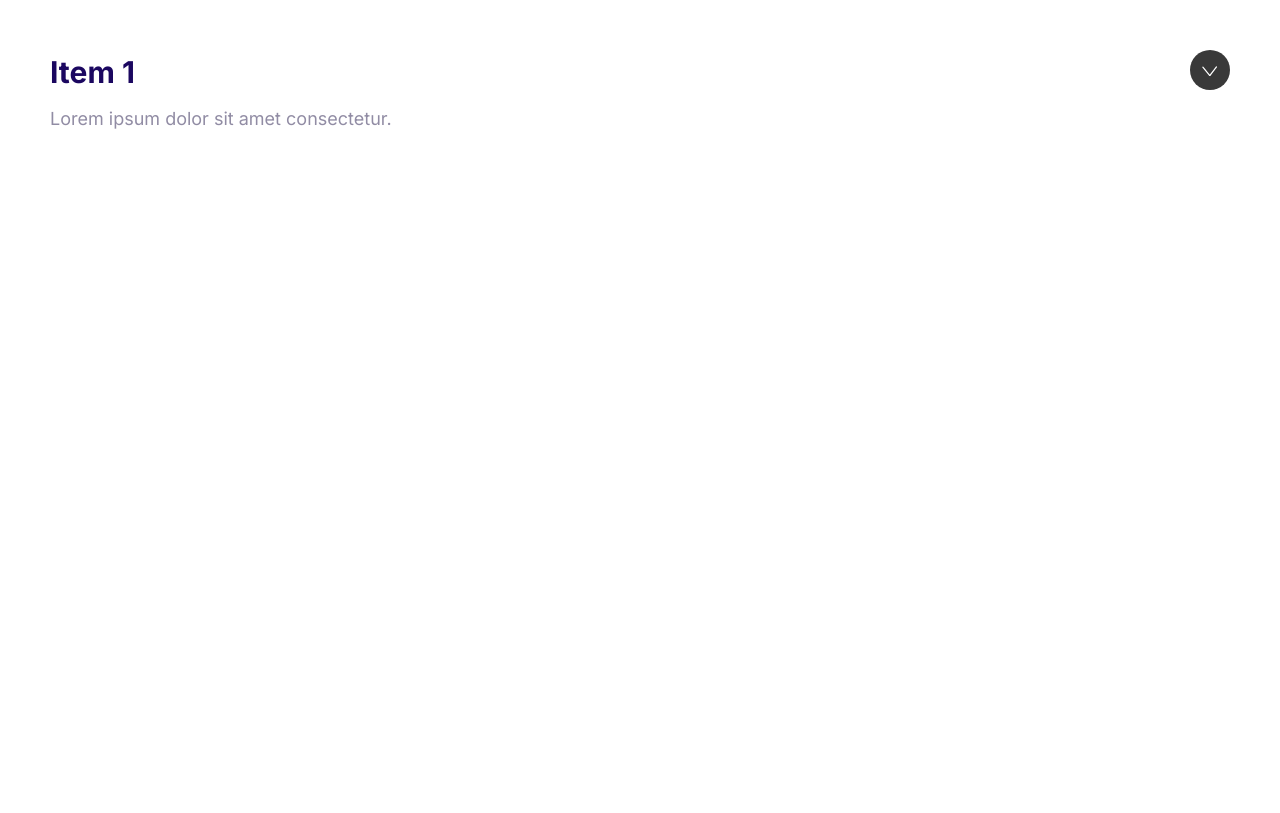
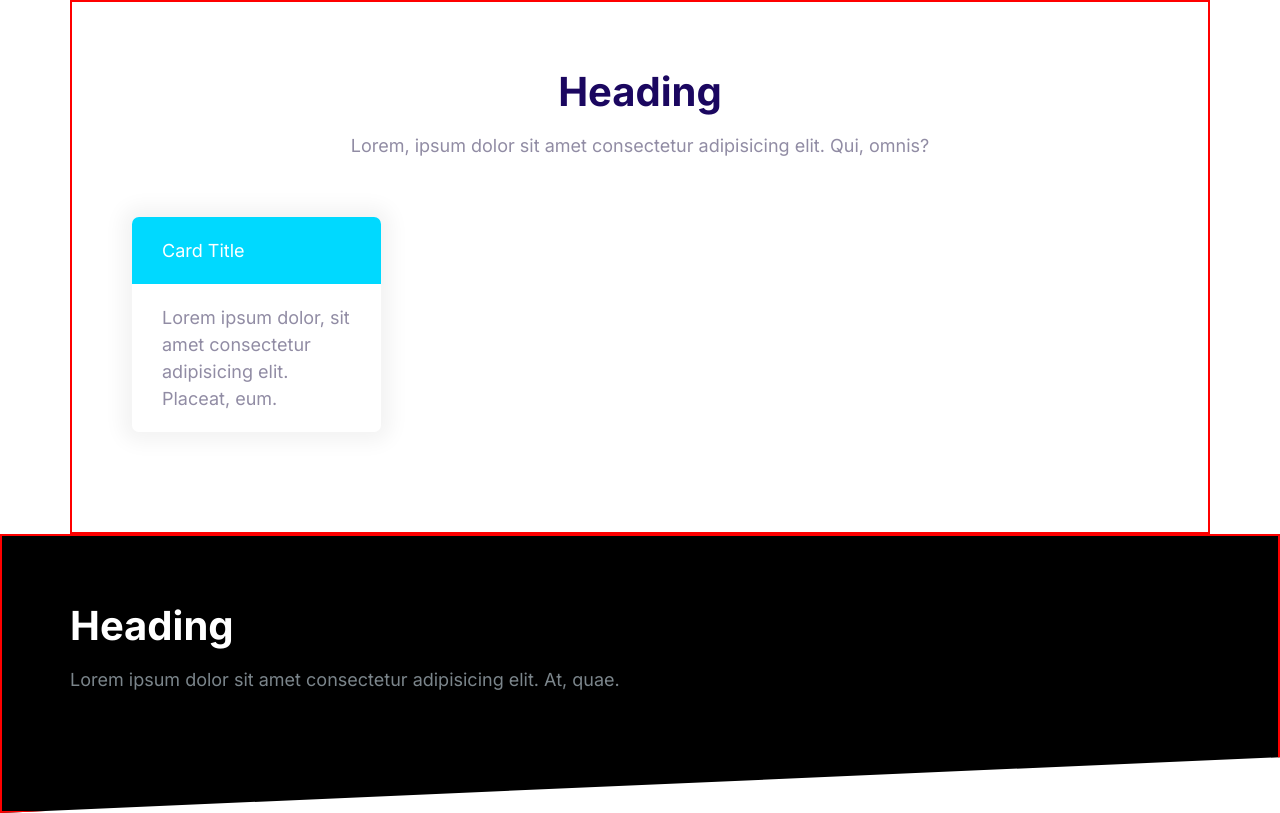
Before and after one commit to annie20/moshify, a plain HTML site: page index.html in a window 1280 px wide. Drawn offline with Linux system fonts and the light colour scheme.

Commit message:
Builder the blocks.

```diff
--- a/css/styles.css
+++ b/css/styles.css
@@ -567,3 +567,42 @@ a {
   max-height: 100vh;
   opacity: 1;
 }
+
+/* Blocks */
+.container {
+  max-width: 1140px;
+  margin: 0 auto;
+}
+
+.block {
+  --padding-vertical: 6rem;
+  padding: var(--padding-vertical) 2rem;
+  border: 2px solid red;
+}
+
+.block__header {
+  text-align: center;
+}
+
+.block__heading {
+  margin-top: 0;
+}
+
+.block--dark {
+  background-color: black;
+  color: #7b858b;
+}
+
+.block--dark .block__heading {
+  color: white;
+}
+
+.block--skewed-right {
+  padding-bottom: calc(var(--padding-vertical) + 4rem);
+  clip-path: polygon(0% 0%, 100% 0%, 100% 100%, 0% 80%);
+}
+
+.block--skewed-left {
+  padding-bottom: calc(var(--padding-vertical) + 4rem);
+  clip-path: polygon(0% 0%, 100% 0%, 100% 80%, 0% 100%);
+}
--- a/index.html
+++ b/index.html
@@ -14,18 +14,32 @@
     <link rel="stylesheet" href="css/normalize.css" />
     <link rel="stylesheet" href="css/styles.css" />
   </head>
-  <body style="padding: 5rem">
-    <div class="collapsible collapsible--expanded">
-      <header class="collapsible__header">
-        <h2 class="collapsible__heading">Item 1</h2>
-        <svg class="icon icon--white collapsible__chevron">
-          <use xlink:href="images/sprite.svg#chevron"></use>
-        </svg>
+  <body>
+    <section class="block container">
+      <header class="block__header">
+        <h2 class="block__heading">Heading</h2>
+        <p>
+          Lorem, ipsum dolor sit amet consectetur adipisicing elit. Qui, omnis?
+        </p>
       </header>
-      <div class="collapsible__content">
-        Lorem ipsum dolor sit amet consectetur.
+      <div style="width: 30%; padding: 4rem">
+        <div class="card card--secondary">
+          <header class="card__header">Card Title</header>
+          <div class="card__body">
+            Lorem ipsum dolor, sit amet consectetur adipisicing elit. Placeat,
+            eum.
+          </div>
+        </div>
       </div>
-    </div>
+    </section>
+    <section class="block block--dark block--skewed-left">
+      <div class="container">
+        <h2 class="block__heading">Heading</h2>
+        <p>
+          Lorem ipsum dolor sit amet consectetur adipisicing elit. At, quae.
+        </p>
+      </div>
+    </section>
     <script src="js/main.js"></script>
   </body>
 </html>
```
Also changed, not shown: components/blocks.html (added, +21 -0 lines), components/plans-and-cards.html (+11 -0 lines).
